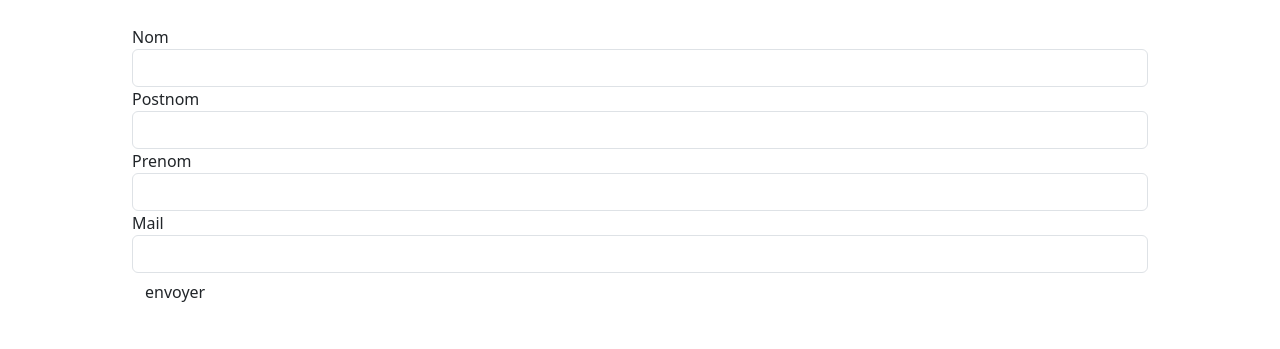
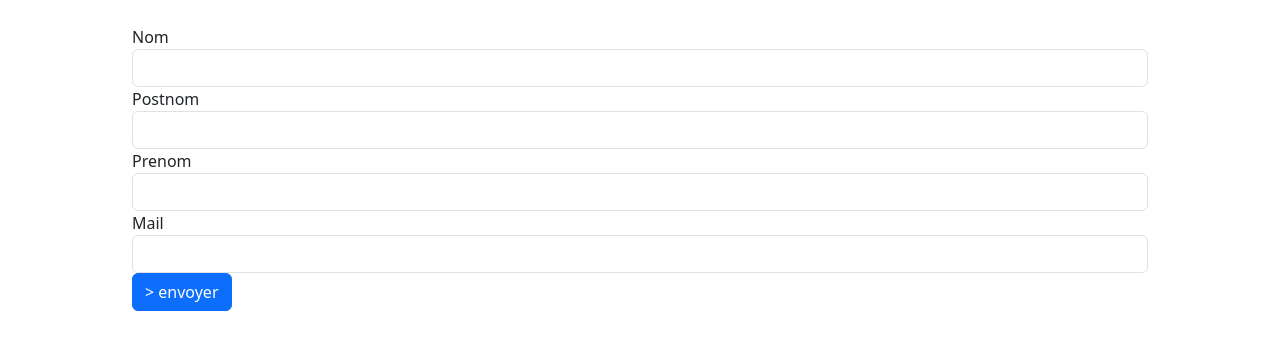
Before and after one commit to joelmifubandombe/center, a plain HTML site: page index.html in a window 1280 px wide. Shown: the part 73-422 px from the top of the page. Drawn offline with nearby package versions, Linux system fonts and the light colour scheme.

Commit message:
Update index.html

```diff
--- a/index.html
+++ b/index.html
@@ -33,7 +33,7 @@
             <label for="name">Mail</label>
             <input class="form-control " type="email" id="name" name="nom">
           </div>
-          <button type="submit" class="btn btn-default"> envoyer</button>
+          <button type="submit" class="btn btn-primary">> envoyer</button>
 
 
         </form>
```
